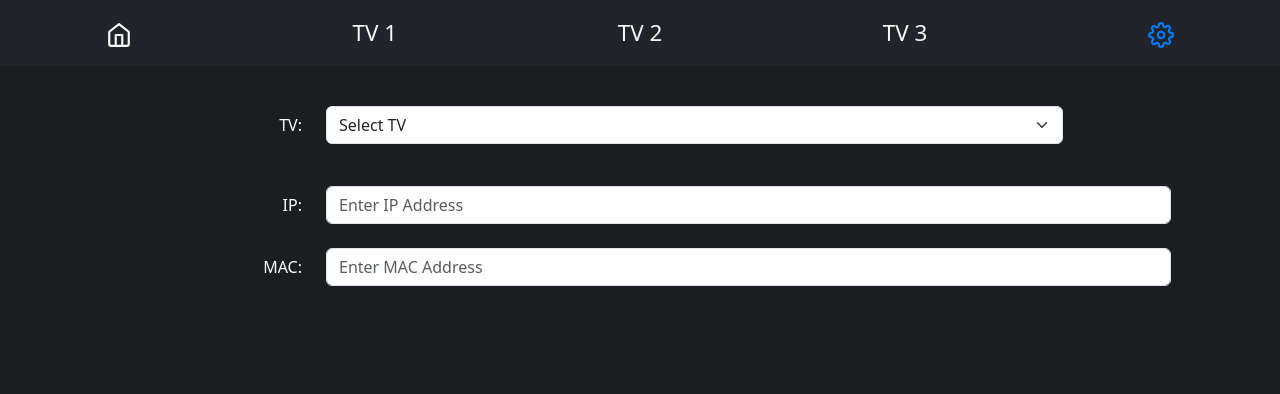
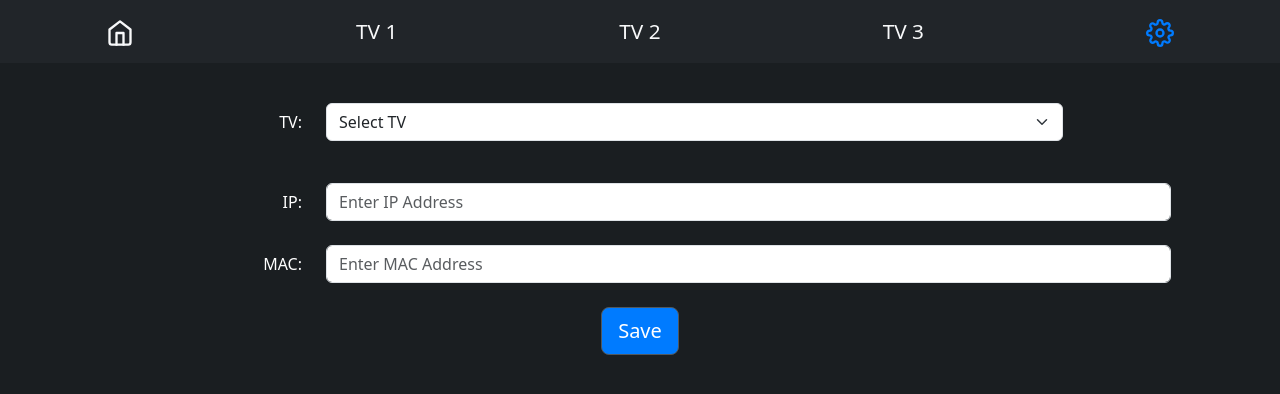
Before and after one commit to durkinm2/samsung-react-remote, a React (Create React App) app: page /settings in a window 1280 px wide. Shown: the top 394 px of the page. Built offline with nearby package versions, Linux system fonts and the light colour scheme.

Commit message:
added save btn to settings, minor changes to nav style

```diff
--- a/src/components/Navbar/Navbar.css
+++ b/src/components/Navbar/Navbar.css
@@ -13,12 +13,15 @@
 }
 
 .custom-nav-link {
-  font-size: 1.4em !important;
+  font-size: 1.3em !important;
   color: #fff !important;
   text-decoration: none;
   text-align: center;
   margin-left: 16px !important;
   margin-right: 16px !important;
+}
+.custom-nav {
+  width: 100% !important;
 }
 
 @media (max-width: 767px) {
@@ -26,6 +29,6 @@
     margin-top: 2%;
   }
   .custom-nav-icon {
-    margin-bottom: 26%;
+    margin-bottom: 8%;
   }
 }
--- a/src/components/Navbar/Navbar.js
+++ b/src/components/Navbar/Navbar.js
@@ -24,7 +24,7 @@ const NavBar = () => {
                 <Nav className="custom-nav" style={{display:"flex", flexDirection:"row", justifyContent: 'space-between', alignItems: 'center', width: '100%'}} activeKey="1" onSelect={handleSelect}>
                     <Nav.Item>
                         <Nav.Link as={Link} to="/" className={`text-light custom-nav-link  ${location.pathname === '/' ? 'active' : ''}`}>
-                            <FiHome size={26} className="custom-nav-icon"/>
+                            <FiHome size={28} className="custom-nav-icon"/>
                         </Nav.Link>
                     </Nav.Item>
                     <Nav.Item>
@@ -44,7 +44,7 @@ const NavBar = () => {
                     </Nav.Item>
                     <Nav.Item>
                         <Nav.Link as={Link} to="/settings" className={`text-light custom-nav-link ${location.pathname === '/settings' ? 'active' : ''}`}>
-                            <FiSettings size={26} className="custom-nav-icon" />
+                            <FiSettings size={28} className="custom-nav-icon" />
                         </Nav.Link>
                     </Nav.Item>
 
--- a/src/components/Settings/Settings.css
+++ b/src/components/Settings/Settings.css
@@ -3,7 +3,6 @@
 }
 
 .control-col {
-    /*flex: 1;*/
 }
 
 .row-first {
@@ -18,6 +17,10 @@
     color: #fff;
 }
 
+.btn-save {
+    background: #007bff !important;
+}
+
 @media (max-width: 767px) {
     .settings {
     }
--- a/src/components/Settings/Settings.js
+++ b/src/components/Settings/Settings.js
@@ -75,6 +75,16 @@ const Settings = () => {
                 </Col>
             </Row>
 
+            <Row>
+                <Col xs={12}>
+                    <Col>
+                        <Button className="btn-save" variant="secondary" size="lg" active>
+                            Save
+                        </Button>
+                    </Col>
+                </Col>
+            </Row>
+
         </div>
     );
 };
--- a/src/components/Tv/Tv.css
+++ b/src/components/Tv/Tv.css
@@ -1,3 +1,9 @@
+.container {
+    /*display: flex;*/
+    /*justify-content: center;*/
+    /*text-align: center !important;*/
+}
+
 .btn-power-main {
     background: red;
     color: whitesmoke;
--- a/src/components/Tv/Tv.js
+++ b/src/components/Tv/Tv.js
@@ -22,7 +22,8 @@ const TV = () => {
 
     return (
         <div className="container mt-5">
-            <div>
+            <div className="tv-container d-grid gap-1">
+
                 <div className="col-md-4 custom-row-1">
                     <div className="card">
                         <div className="card-body">
@@ -75,19 +76,6 @@ const TV = () => {
                             <button className="btn btn-outline-light float-end">
                                 <AiFillHome size={28} className=" "/>
                             </button>
-                            {/*<div className="btn-group">*/}
-                            {/*    <button className="btn btn-outline-light">*/}
-                            {/*        <BsFillVolumeMuteFill size={28} className=" "/>*/}
-                            {/*    </button>*/}
-                            {/*    <button className="btn btn-outline-light">*/}
-                            {/*        <AiFillHome size={28} className=" "/>*/}
-                            {/*    </button>*/}
-                            {/*</div>*/}
-                            {/*<div className="btn-group">*/}
-                            {/*    <button className="btn btn-outline-light">*/}
-                            {/*        <AiFillHome size={28} className=" "/>*/}
-                            {/*    </button>*/}
-                            {/*</div>*/}
                         </div>
                     </div>
                 </div>
```
